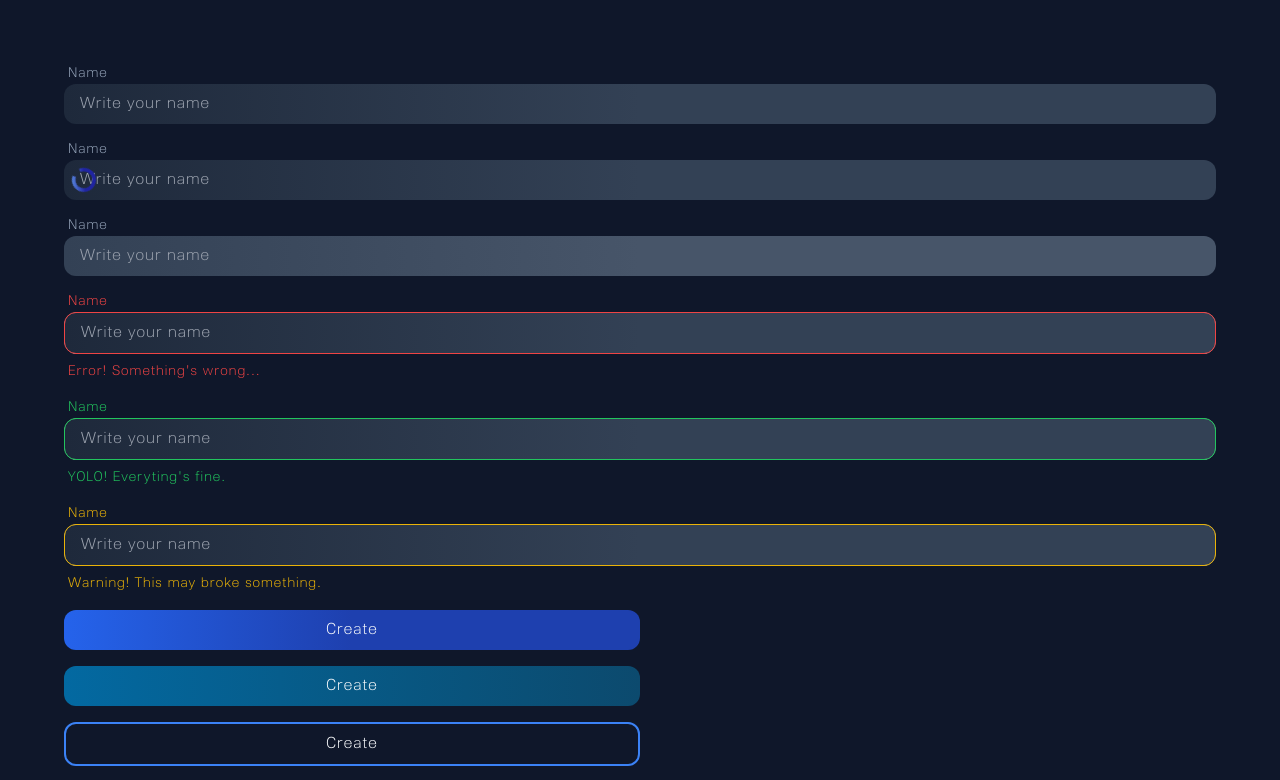
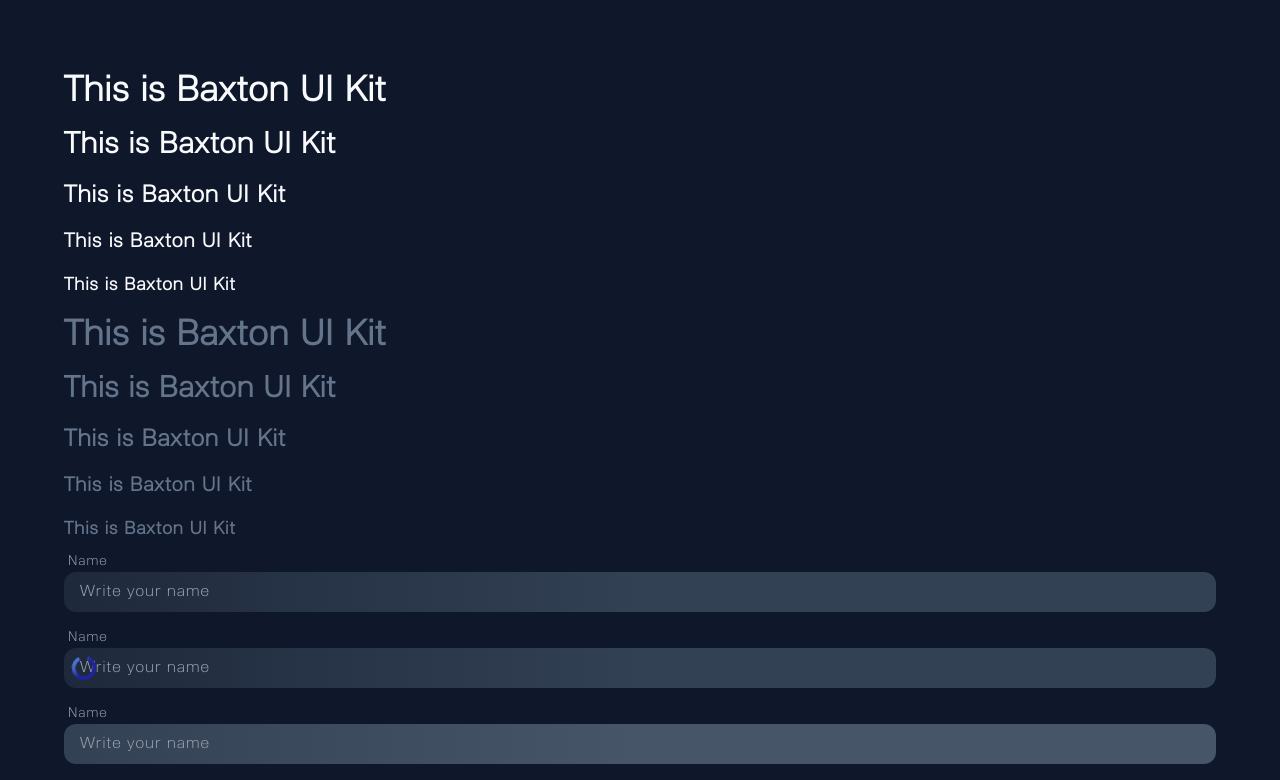
Before and after one commit to michalmytych/moneypenny-spa, a React (Create React App) app: page / in a window 1280 px wide. Shown: the top 780 px of the page. Built offline with nearby package versions, Linux system fonts and the light colour scheme.

Commit message:
Add new components

```diff
--- a/src/App.tsx
+++ b/src/App.tsx
@@ -3,6 +3,7 @@ import TextInput from './components/molecules/input/TextInput';
 import InputMessage from './components/molecules/input/InputMessage';
 import InputGroup from './components/molecules/input/InputGroup';
 import Button from './components/molecules/button/Button';
+import Header from './components/atoms/typography/Header';
 
 const App: React.FC = () => {
   const [name, setName] = useState('');
@@ -13,6 +14,16 @@ const App: React.FC = () => {
 
   return (
     <div className="App p-16 bg-slate-900 h-full">
+      <Header size={1}>This is Baxton UI Kit</Header>
+      <Header size={2}>This is Baxton UI Kit</Header>
+      <Header size={3}>This is Baxton UI Kit</Header>
+      <Header size={4}>This is Baxton UI Kit</Header>
+      <Header size={5}>This is Baxton UI Kit</Header>
+      <Header size={1} disabled={true}>This is Baxton UI Kit</Header>
+      <Header size={2} disabled={true}>This is Baxton UI Kit</Header>
+      <Header size={3} disabled={true}>This is Baxton UI Kit</Header>
+      <Header size={4} disabled={true}>This is Baxton UI Kit</Header>
+      <Header size={5} disabled={true}>This is Baxton UI Kit</Header>
       <InputGroup>
         <TextInput
           value={name}
--- /dev/null
+++ b/src/components/atoms/typography/Header.tsx
@@ -0,0 +1,40 @@
+import React from 'react';
+
+interface HeaderProps {
+  size?: 1 | 2 | 3 | 4 | 5;
+  disabled?: boolean,
+  children: React.ReactNode;
+};
+
+const Header: React.FC<HeaderProps> = ({ size = 1, disabled = false, children }) => {
+  const headerTag = `h${size}` as keyof JSX.IntrinsicElements;
+  let headerClass = `m-0 py-2 font-600 ${disabled ? 'text-slate-500' : 'text-slate-50'} font-semibold`;
+  let classAppend = '';
+
+  switch (size) {
+    case 5:
+      classAppend = 'text-lg';
+      break;
+    case 4:
+      classAppend = 'text-xl';
+      break;
+    case 3:
+      classAppend = 'text-2xl';
+      break;
+    case 2:
+      classAppend = 'text-3xl';
+      break;
+    case 1:
+      classAppend = 'text-4xl';
+      break;
+    default:
+      classAppend = 'text-4xl'
+      break;
+  }
+
+  headerClass = `${headerClass} ${classAppend}`;
+
+  return React.createElement(headerTag, { className: headerClass }, children);
+};
+
+export default Header;
```
